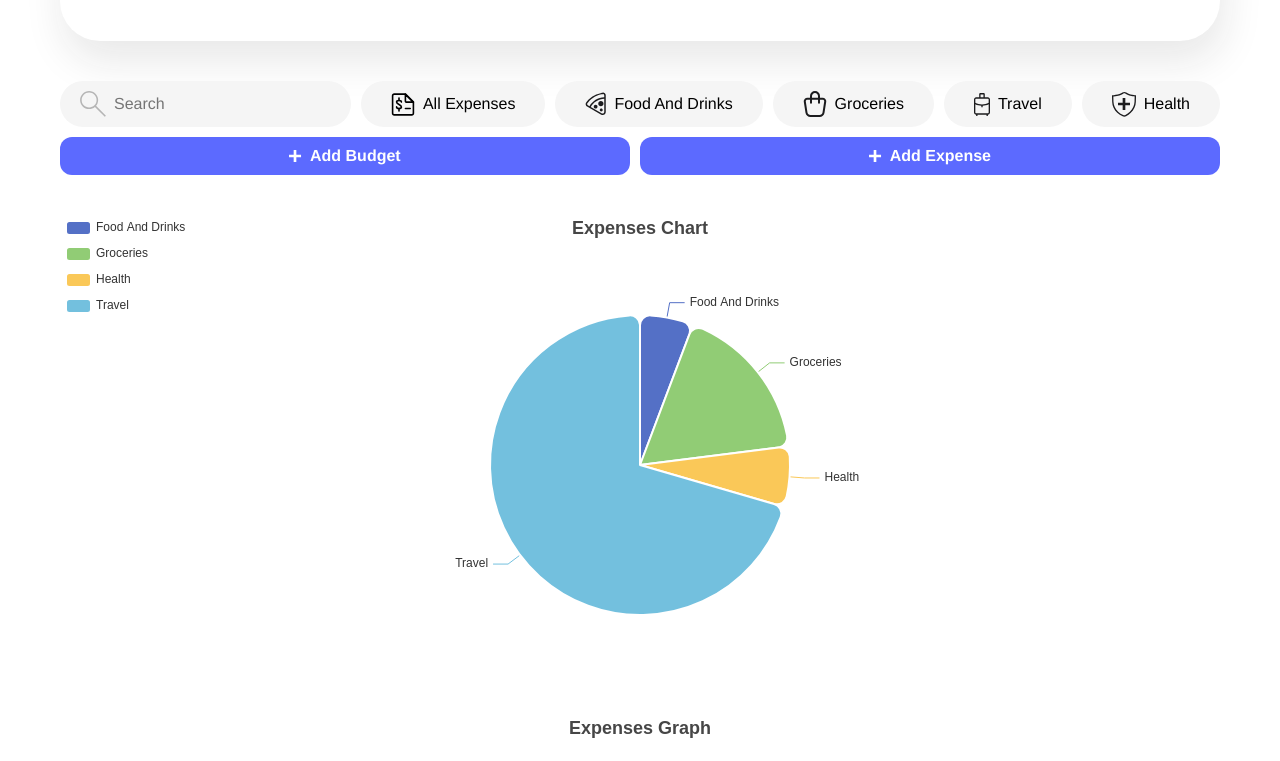
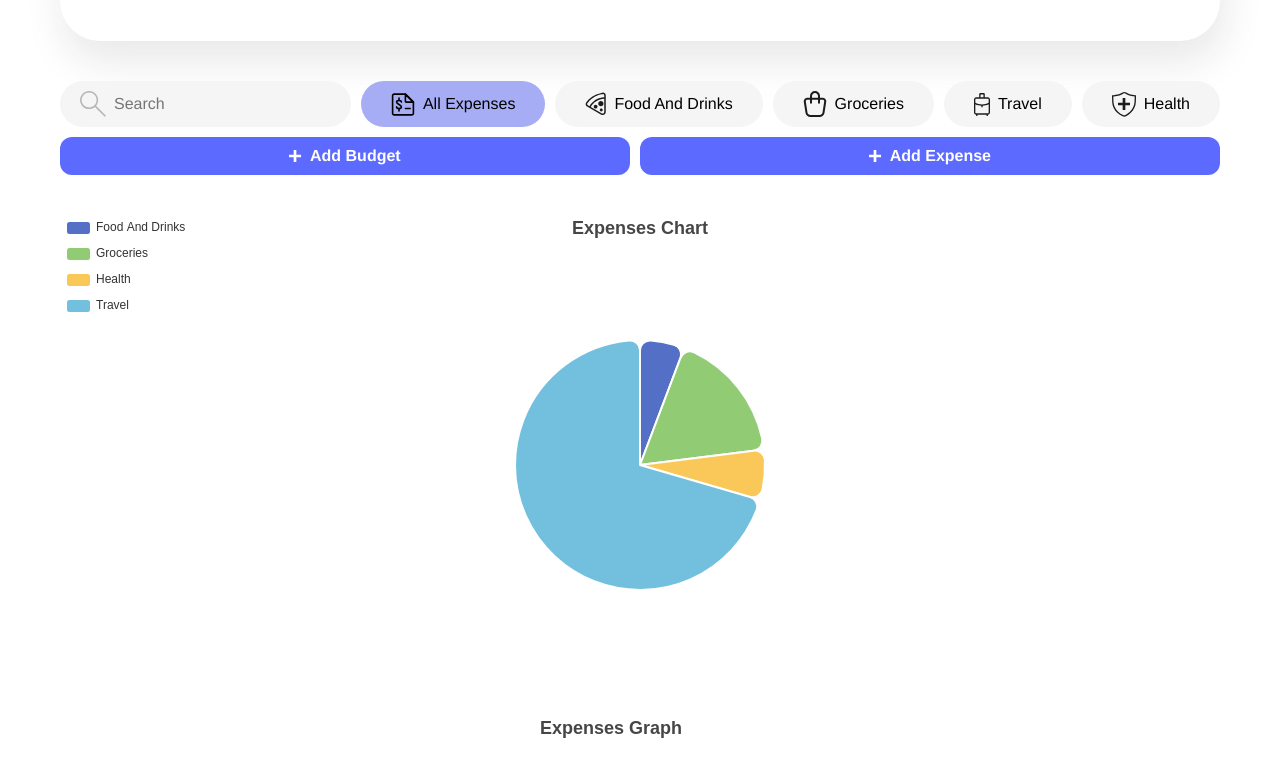
Before and after one commit to ShriganeshBhandari09/Expenses-Tracker-App, a React (Vite) app: page / in a window 1280 px wide. Shown: the part 719-1480 px from the top of the page. Built offline with nearby package versions, Linux system fonts and the light colour scheme.

Commit message:
Dome Some Changes & Final Commit

```diff
--- a/src/components/AddExpenseModal.jsx
+++ b/src/components/AddExpenseModal.jsx
@@ -22,10 +22,9 @@ const AddExpenseModal = ({
     const month = d.getMonth() + 1;
     const year = d.getFullYear();
     setInitialdate(`${year}-${month}-${date}`);
-    console.log(initialdate);
   };
 
-  useEffect(() => getTodayDate());
+  useEffect(() => getTodayDate(), []);
 
   const validate = () => {
     const errors = {};
--- a/src/components/EditExpenseModal.jsx
+++ b/src/components/EditExpenseModal.jsx
@@ -25,7 +25,7 @@ const EditExpenseModal = ({
     setInitialdate(`${year}-${month}-${date}`);
   };
 
-  useEffect(() => getTodayDate());
+  useEffect(() => getTodayDate(),[]);
 
   const validate = () => {
     const errors = {};
--- a/src/components/ExpenseApp.jsx
+++ b/src/components/ExpenseApp.jsx
@@ -10,73 +10,73 @@ import { ToastContainer, toast } from "react-toastify";
 import "react-toastify/dist/ReactToastify.css";
 import EditExpenseModal from "./EditExpenseModal";
 
-const expensesData = [
+ const expensesData = [
   {
-    id: 21,
-    date: "2024-11-17",
+    id: 1,
+    date: "2024-01-15",
     category: "Travel",
     amount: 2200,
     description: "Flight booking for international travel",
   },
   {
-    id: 22,
-    date: "2024-11-18",
+    id: 2,
+    date: "2024-02-18",
     category: "Food And Drinks",
     amount: 250,
     description: "Dinner at a restaurant",
   },
   {
-    id: 23,
-    date: "2024-11-19",
+    id: 3,
+    date: "2024-03-05",
     category: "Health",
     amount: 300,
     description: "Check-up for health insurance",
   },
   {
-    id: 24,
-    date: "2024-11-20",
+    id: 4,
+    date: "2024-04-12",
     category: "Groceries",
     amount: 810,
     description: "Grocery run for snacks and drinks",
   },
   {
-    id: 25,
-    date: "2024-11-21",
+    id: 5,
+    date: "2024-05-20",
     category: "Travel",
     amount: 2500,
     description: "Booking for a business trip",
   },
   {
-    id: 26,
-    date: "2024-11-22",
+    id: 6,
+    date: "2024-06-10",
     category: "Food And Drinks",
     amount: 170,
     description: "Lunch at a food court",
   },
   {
-    id: 27,
-    date: "2024-11-23",
+    id: 7,
+    date: "2024-07-01",
     category: "Health",
     amount: 400,
     description: "Vitamins and supplements purchase",
   },
   {
-    id: 28,
-    date: "2024-11-24",
+    id: 8,
+    date: "2024-08-14",
     category: "Groceries",
     amount: 1050,
     description: "Groceries for the month",
   },
   {
-    id: 29,
-    date: "2024-11-25",
+    id: 9,
+    date: "2024-09-18",
     category: "Travel",
     amount: 2900,
     description: "Luxury vacation booking",
   },
   {
-    id: 30,
-    date: "2024-11-26",
+    id: 10,
+    date: "2024-10-05",
     category: "Food And Drinks",
     amount: 200,
     description: "Weekend brunch with friends",
@@ -112,8 +112,6 @@ const ExpensesApp = () => {
   };
 
   const handleExpenseModalChange = () => {
-    // setIsOpen(newOpen);
-    // console.log(BudgetModalOpen);
     if (ExpenseModalOpen) {
       setExpenseModalOpen(false);
     } else {
--- a/src/components/ExpenseLineChart.jsx
+++ b/src/components/ExpenseLineChart.jsx
@@ -11,50 +11,86 @@ export default function ExpenseLineChart({ transactions }) {
       return date1 - date2;
     });
     setExpenses(sortedTransactions);
+    console.log(expenses);
   }, [expenses]);
+
+  useEffect(() => {
+    setExpenses(transactions);
+  }, [transactions]);
 
   const expensesAmountData = expenses.map((transaction) => transaction.amount);
   const xLabels = expenses.map((transaction) =>
-    transaction.date.split("-").reverse().join("-")
+    transaction.date.split("-").reverse().join("-").slice(0, 5)
   );
 
+  // const option = {
+  //   title: {
+  //     text: "Expenses Graph",
+  //     left: "center",
+  //   },
+  //   // tooltip: {
+  //   //   trigger: "item",
+  //   //   formatter: "{a} <br/>{b}: ₹{c}",
+  //   // },
+  //   xAxis: {
+  //     type: "category",
+  //     data: xLabels.map((date) => date.slice(0, 5)),
+  //   },
+  //   yAxis: {
+  //     type: "value",
+  //   },
+  //   // series: [
+  //   //   {
+  //   //     name: "Expense",
+  //   //     data: expensesAmountData,
+  //   //     type: "bar",
+  //   //     // areaStyle: {
+  //   //     //   color: "#F3BD001A",
+  //   //     // },
+  //   //     // lineStyle: {
+  //   //     //   normal: {
+  //   //     //     color: "#707DFF",
+  //   //     //     width: 4,
+  //   //     //     type: "dotted",
+  //   //     //   },
+  //   //     // },
+  //   //   },
+  //   // ],
+
+  //   series: [
+  //     {
+  //       data: expensesAmountData,
+  //       type: "bar",
+  //     },
+  //   ],
+  // };
   const option = {
     title: {
       text: "Expenses Graph",
       left: "center",
     },
+    xAxis: {
+      type: "category",
+      data: xLabels
+    },
+
     tooltip: {
       trigger: "item",
-      formatter: "{a} <br/>{b}: ₹{c}",
-    },
-    xAxis: {
-      type: "category",
-      data: xLabels.map((date) => date.slice(0, 5)),
-      boundaryGap: false,
+      formatter: "Expenses <br/>{b}: ₹{c}",
     },
     yAxis: {
       type: "value",
     },
     series: [
       {
-        name: "Expense",
         data: expensesAmountData,
-        type: "line",
-        areaStyle: {
-          color: "#F3BD001A",
-        },
-        // lineStyle: {
-        //   normal: {
-        //     color: "#707DFF",
-        //     width: 4,
-        //     type: "dotted",
-        //   },
-        // },
+        type: "bar",
       },
     ],
   };
+
   return (
-    <div style={{ width: "100%", height: "500px" }}>
+    <div style={{ width: "95%", height: "500px" }}>
       <ReactECharts
         option={option}
         style={{ width: "100%", height: "100%" }}
--- a/src/components/ExpenseTable.jsx
+++ b/src/components/ExpenseTable.jsx
@@ -24,7 +24,7 @@ const ExpenseTable = ({
   const [filteredTransactions, setFilteredTransactions] =
     useState(transactions);
 
-  const [activeButton, setActiveButton] = useState(null);
+  const [activeButton, setActiveButton] = useState(0);
   const handleCategoryChange = (buttonname, index) => {
     setActiveButton(index);
     const expensesData = [...transactions];
@@ -34,7 +34,8 @@ const ExpenseTable = ({
     setFilteredTransactions(sortedExpenses);
   };
 
-  const handleAllExpenses = () => {
+  const handleAllExpenses = (buttonname,index) => {
+    setActiveButton(index);
     setFilteredTransactions(transactions);
   };
 
@@ -84,36 +85,39 @@ const ExpenseTable = ({
             onChange={(e) => setSearchInput(e.target.value)}
           />
         </div>
-        <button className="secondary-btn" onClick={handleAllExpenses}>
-          <img src={expenses} alt="" />
-          All Expenses
-        </button>
+        <SecondaryButton
+          buttonname="All Expenses"
+          image={expenses}
+          handleCategoryChange={handleAllExpenses}
+          index={0}
+          activeButton={activeButton}
+        />
         <SecondaryButton
           buttonname="Food And Drinks"
           image={foodimage}
           handleCategoryChange={handleCategoryChange}
-          index={0}
+          index={1}
           activeButton={activeButton}
         />
         <SecondaryButton
           buttonname="Groceries"
           image={groceriesimage}
           handleCategoryChange={handleCategoryChange}
-          index={1}
+          index={2}
           activeButton={activeButton}
         />
         <SecondaryButton
           buttonname="Travel"
           image={travelimage}
           handleCategoryChange={handleCategoryChange}
-          index={2}
+          index={3}
           activeButton={activeButton}
         />
         <SecondaryButton
           buttonname="Health"
           image={healthimage}
           handleCategoryChange={handleCategoryChange}
-          index={3}
+          index={4}
           activeButton={activeButton}
         />
         <PrimaryButton
@@ -132,11 +136,11 @@ const ExpenseTable = ({
           <div className="graphs-container">
             <ExpensesPieChart
               className="graph-container-content"
-              transactions={transactions}
+              transactions={filteredTransactions}
             />
             <ExpenseLineChart
               className="graph-container-content"
-              transactions={transactions}
+              transactions={filteredTransactions}
             />
           </div>
           <div className="expense-container">
--- a/src/components/ExpensesPieChart.jsx
+++ b/src/components/ExpensesPieChart.jsx
@@ -45,13 +45,11 @@ const ExpensesPieChart = ({ transactions }) => {
   }, [filteredTransactions]);
 
   const data1 = [
-    { label: "Food And Drinks", value: foodTotalAmount},
-    { label: "Groceries", value: groceriesTotalAmount},
+    { label: "Food And Drinks", value: foodTotalAmount },
+    { label: "Groceries", value: groceriesTotalAmount },
     { label: "Health", value: healthTotalAmount },
-    { label: "Travel", value: travelTotalAmount, color:"#73c0de" },
+    { label: "Travel", value: travelTotalAmount, color: "#73c0de" },
   ];
-
-
 
   // // const data2 = [
   // //   { label: "Budget", value: budget },
@@ -92,29 +90,57 @@ const ExpensesPieChart = ({ transactions }) => {
       left: "left",
       data: data1.map((item) => item.label),
     },
+    // series: [
+    //   {
+    //     name: "Expense",
+    //     type: "pie",
+    //     radius: "60%",
+    //     center: ["50%", "50%"],
+    //     itemStyle: {
+    //       borderRadius: 10,
+    //       borderColor: '#fff',
+    //       borderWidth: 2
+    //     },
+    //     data: data1.map((item) => ({
+    //       value: item.value,
+    //       name: item.label,
+    //       itemStyle: { color: item.color },
+    //     })),
+    //     emphasis: {
+    //       itemStyle: {
+    //         shadowBlur: 10,
+    //         shadowOffsetX: 0,
+    //         shadowColor: "rgba(0, 0, 0, 0.5)",
+    //       },
+    //     },
+    //   },
+    // ],
     series: [
       {
         name: "Expense",
         type: "pie",
-        radius: "60%",
-        center: ["50%", "50%"],
+        radius: ["50%"],
+        avoidLabelOverlap: false,
         itemStyle: {
           borderRadius: 10,
-          borderColor: '#fff',
-          borderWidth: 2
+          borderColor: "#fff",
+          borderWidth: 2,
+        },
+        emphasis: {
+          label: {
+            show: true,
+            fontSize: 40,
+            fontWeight: "bold",
+          },
+        },
+        labelLine: {
+          show: false,
         },
         data: data1.map((item) => ({
-          value: item.value || 0,
+          value: item.value,
           name: item.label,
           itemStyle: { color: item.color },
         })),
-        emphasis: {
-          itemStyle: {
-            shadowBlur: 10,
-            shadowOffsetX: 0,
-            shadowColor: "rgba(0, 0, 0, 0.5)",
-          },
-        },
       },
     ],
   };
--- a/src/components/Footer.jsx
+++ b/src/components/Footer.jsx
@@ -8,19 +8,18 @@ const Footer = () => {
         padding: "20px 0px 20px 0px",
         fontFamily: "Satisfy",
         boxShadow: "0px 8px 32px 0px #1C1C1E1A",
-        position: "relative",
-        bottom: "0px",
         borderRadius: "40px 40px 0px 0px",
       }}
     >
       Made with <span style={{ color: "#e25555" }}>❤</span> by <span></span>
       <a
         href="https://github.com/ShriganeshBhandari09"
+        target="_blank"
+        rel="noopener noreferrer"
         style={{ fontFamily: "Satisfy" }}
       >
         Shriganesh Bhandari
       </a>
-      {/* <span style={{ fontFamily: "Satisfy" }}> © 2024</span> */}
     </div>
   );
 };
--- a/src/components/common/SecondaryButton.jsx
+++ b/src/components/common/SecondaryButton.jsx
@@ -15,6 +15,7 @@ const SecondaryButton = ({
     </button>
   );
 };
+
 SecondaryButton.propTypes;
 
 export default SecondaryButton;
```
